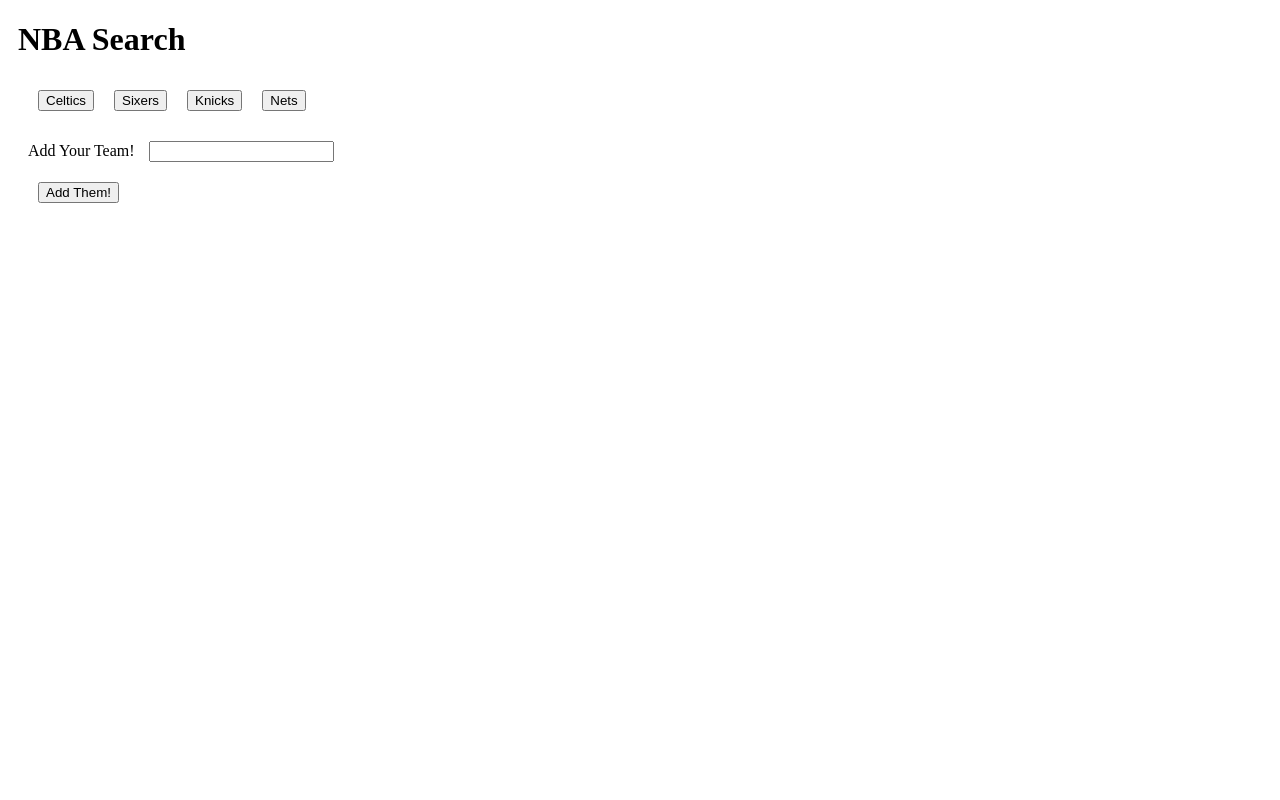
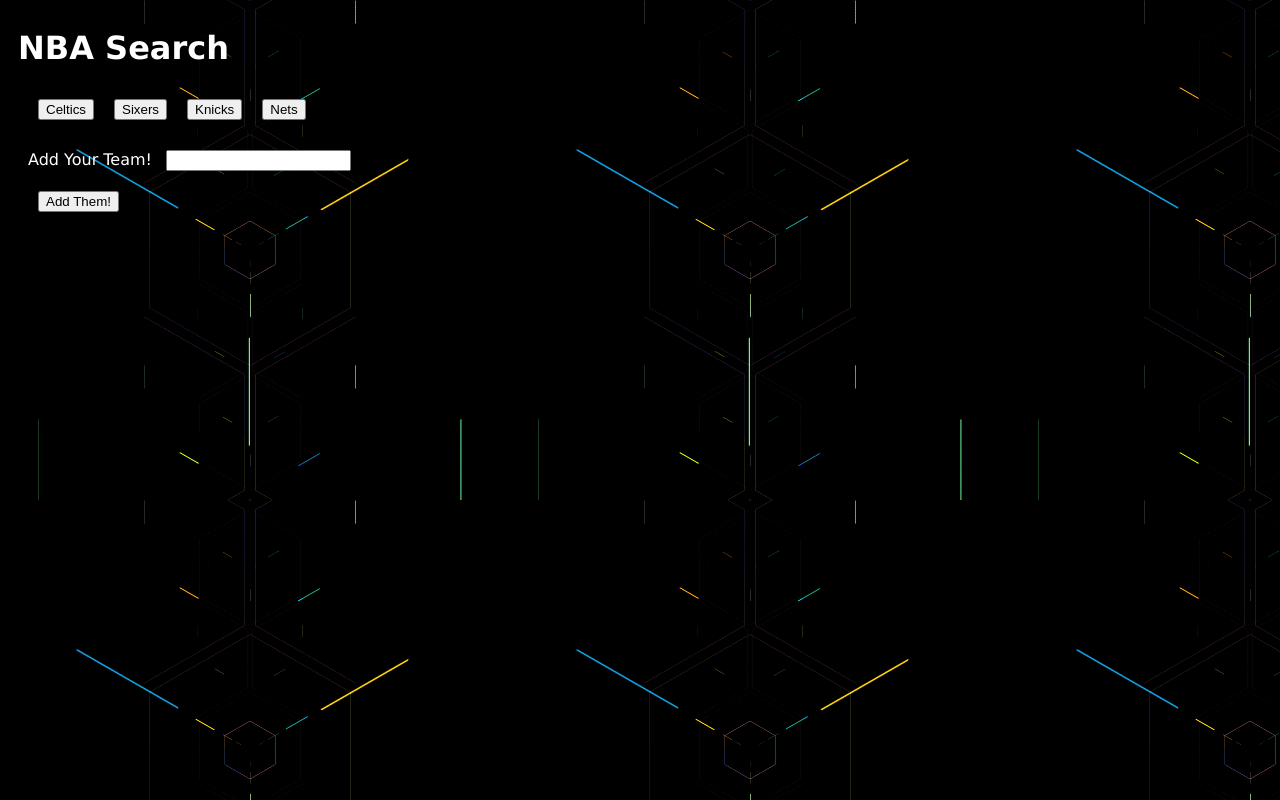
Before and after one commit to alexSamalot19/GifTastic, a plain HTML site: page index.html in a window 1280 px wide. Drawn offline with nearby package versions, Linux system fonts and the light colour scheme.

Commit message:
styling updates

```diff
--- /dev/null
+++ b/assets/css/style.css
@@ -0,0 +1,30 @@
+
+button,
+div,
+form,
+input {
+  margin: 10px;
+
+}
+
+h1,
+label {
+    color: white;
+    font-family: Verdana, Geneva, Tahoma, sans-serif;
+}
+
+body{
+    background-image: url("../images/GifTasticAnim.gif");
+    /* Set rules to fill background */
+  min-height: 100%;
+  min-width: 1024px;
+
+  /* Set up proportionate scaling */
+  width: 100%;
+  height: auto;
+
+  /* Set up positioning */
+  position: fixed;
+  top: 0;
+  left: 0;
+}
--- a/index.html
+++ b/index.html
@@ -4,14 +4,7 @@
 <head>
   <meta charset="utf-8">
   <title>Favorite Teams</title>
-  <style type="text/css">
-    button,
-    div,
-    form,
-    input {
-      margin: 10px;
-    }
-  </style>
+  <link rel="stylesheet" type="text/css" href="assets/css/style.css">
 </head>
 
 <body>
@@ -35,7 +28,7 @@
     <div id="team-view" class="parentOfInfo"></div>
     <!-- <img src="https://media3.giphy.com/media/l4FGm9VGSMHpe5RZe/200.gif"> -->
     <script src="https://cdnjs.cloudflare.com/ajax/libs/jquery/3.2.1/jquery.min.js"></script>
-    <script type="text/javascript" src= "assets/app.js"> </script>
+    <script type="text/javascript" src= "assets/js/app.js"> </script><!--assets/javascript/app.js-->
   </div>
 </body>
 
```
Also changed, not shown: assets/images/GifTasticAnim.gif (added), assets/images/GifTasticBkgd.jpeg (added), assets/js/app.js (renamed from assets/app.js).
